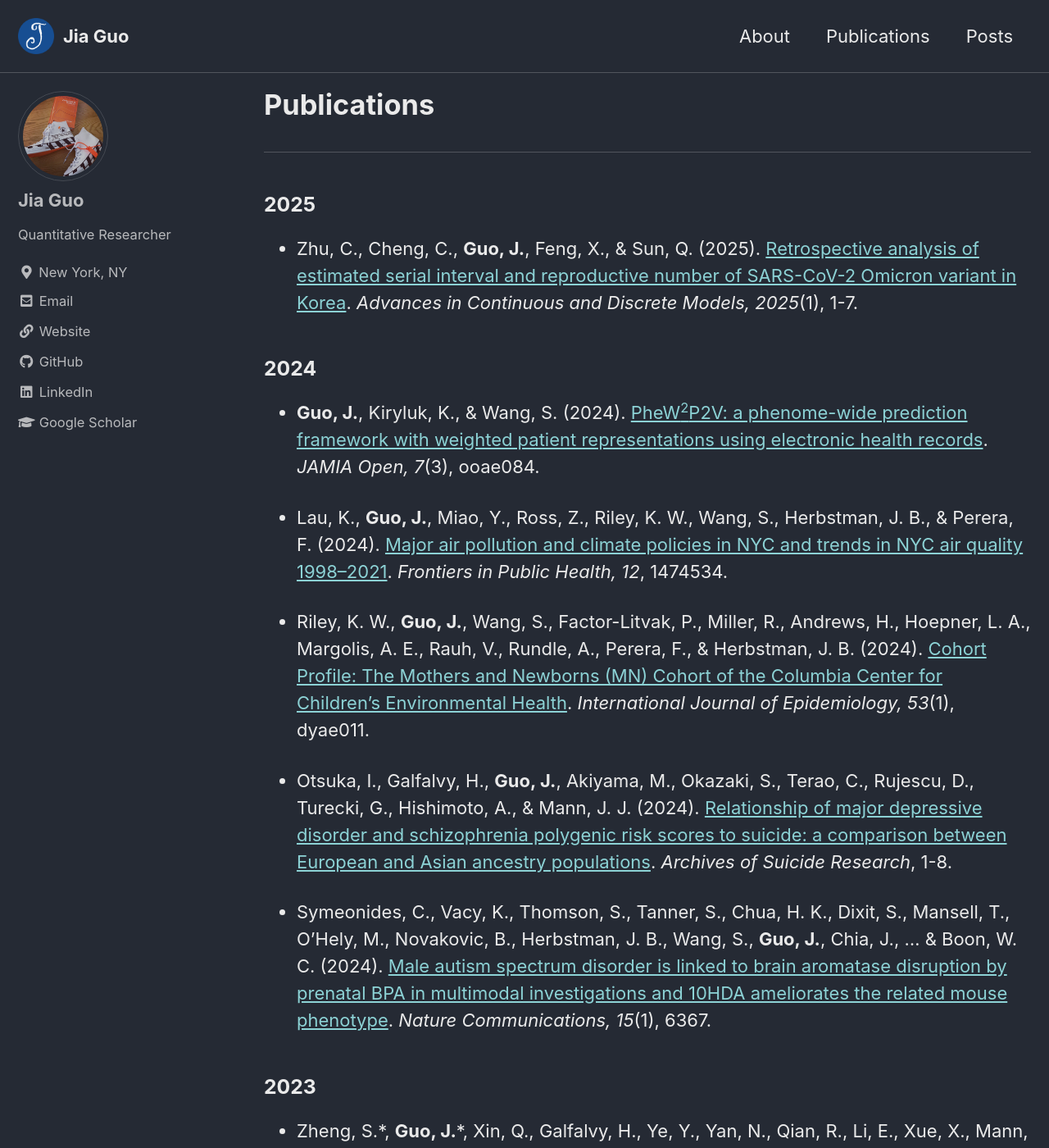
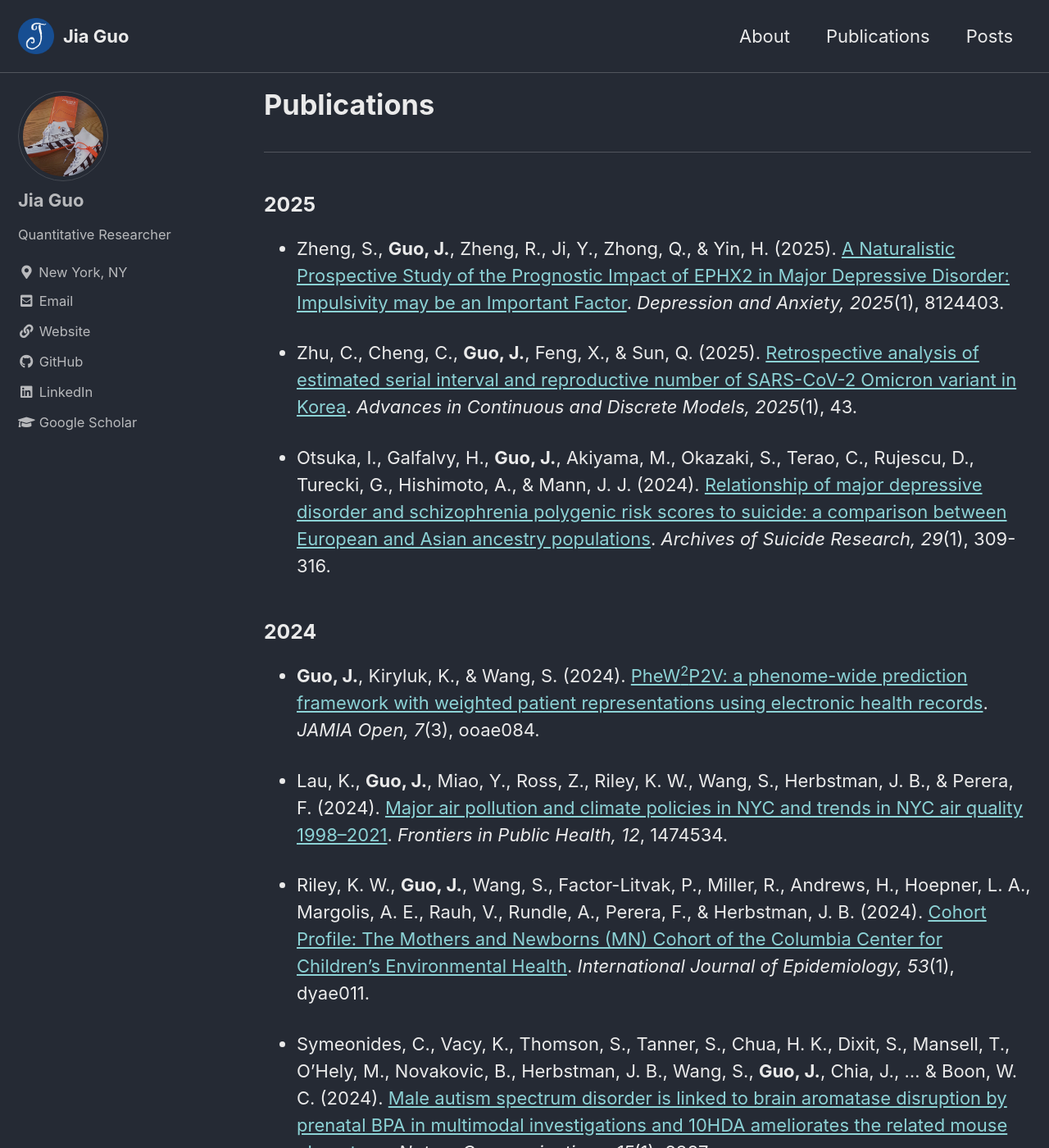
Before and after one commit to jiaguo1000/jiaguo1000.github.io, a Jekyll site: the page built from _pages/publications.md, in a window 1280 px wide and 1400 px high. Shown: the whole window at 82% size. Built offline with Jekyll 4.4.1, drawn with Linux system fonts in a browser that asks for light colours; cached includes are drawn as plain includes.

Commit message:
Update publications.md

```diff
--- a/_pages/publications.md
+++ b/_pages/publications.md
@@ -10,7 +10,11 @@ classes: wide
 
 ### 2025
 
-* Zhu, C., Cheng, C., __Guo, J.__, Feng, X., & Sun, Q. (2025). [Retrospective analysis of estimated serial interval and reproductive number of SARS-CoV-2 Omicron variant in Korea](https://advancesincontinuousanddiscretemodels.springeropen.com/articles/10.1186/s13662-025-03906-y). _Advances in Continuous and Discrete Models, 2025_(1), 1-7.
+* Zheng, S., __Guo, J.__, Zheng, R., Ji, Y., Zhong, Q., & Yin, H. (2025). [A Naturalistic Prospective Study of the Prognostic Impact of EPHX2 in Major Depressive Disorder: Impulsivity may be an Important Factor](https://onlinelibrary.wiley.com/doi/full/10.1155/da/8124403). _Depression and Anxiety, 2025_(1), 8124403.
+
+* Zhu, C., Cheng, C., __Guo, J.__, Feng, X., & Sun, Q. (2025). [Retrospective analysis of estimated serial interval and reproductive number of SARS-CoV-2 Omicron variant in Korea](https://advancesincontinuousanddiscretemodels.springeropen.com/articles/10.1186/s13662-025-03906-y). _Advances in Continuous and Discrete Models, 2025_(1), 43.
+
+* Otsuka, I., Galfalvy, H., __Guo, J.__, Akiyama, M., Okazaki, S., Terao, C., Rujescu, D., Turecki, G., Hishimoto, A., & Mann, J. J. (2024). [Relationship of major depressive disorder and schizophrenia polygenic risk scores to suicide: a comparison between European and Asian ancestry populations](https://www.tandfonline.com/doi/full/10.1080/13811118.2024.2332258). _Archives of Suicide Research, 29_(1), 309-316.
 
 ### 2024
 
@@ -19,8 +23,6 @@ classes: wide
 * Lau, K., __Guo, J.__, Miao, Y., Ross, Z., Riley, K. W., Wang, S., Herbstman, J. B., & Perera, F. (2024). [Major air pollution and climate policies in NYC and trends in NYC air quality 1998–2021](https://www.frontiersin.org/journals/public-health/articles/10.3389/fpubh.2024.1474534/full). _Frontiers in Public Health, 12_, 1474534.
 
 * Riley, K. W., __Guo, J.__, Wang, S., Factor-Litvak, P., Miller, R., Andrews, H., Hoepner, L. A., Margolis, A. E., Rauh, V., Rundle, A., Perera, F., & Herbstman, J. B. (2024). [Cohort Profile: The Mothers and Newborns (MN) Cohort of the Columbia Center for Children's Environmental Health](https://academic.oup.com/ije/article-abstract/53/1/dyae011/7603276). _International Journal of Epidemiology, 53_(1), dyae011.
-
-* Otsuka, I., Galfalvy, H., __Guo, J.__, Akiyama, M., Okazaki, S., Terao, C., Rujescu, D., Turecki, G., Hishimoto, A., & Mann, J. J. (2024). [Relationship of major depressive disorder and schizophrenia polygenic risk scores to suicide: a comparison between European and Asian ancestry populations](https://www.tandfonline.com/doi/full/10.1080/13811118.2024.2332258). _Archives of Suicide Research_, 1-8.
 
 * Symeonides, C., Vacy, K., Thomson, S., Tanner, S., Chua, H. K., Dixit, S., Mansell, T., O'Hely, M., Novakovic, B., Herbstman, J. B., Wang, S., __Guo, J.__, Chia, J., ... & Boon, W. C. (2024). [Male autism spectrum disorder is linked to brain aromatase disruption by prenatal BPA in multimodal investigations and 10HDA ameliorates the related mouse phenotype](https://www.nature.com/articles/s41467-024-48897-8). _Nature Communications, 15_(1), 6367.
 
```
